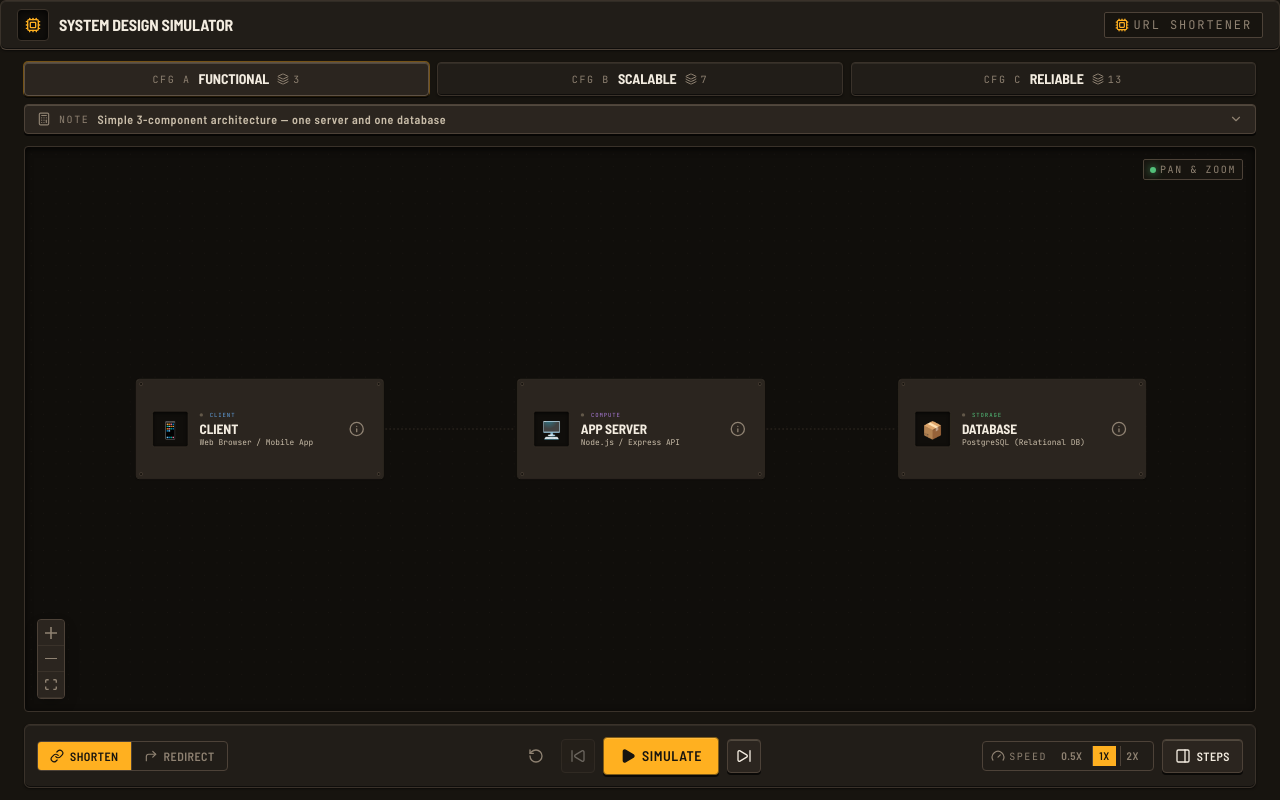
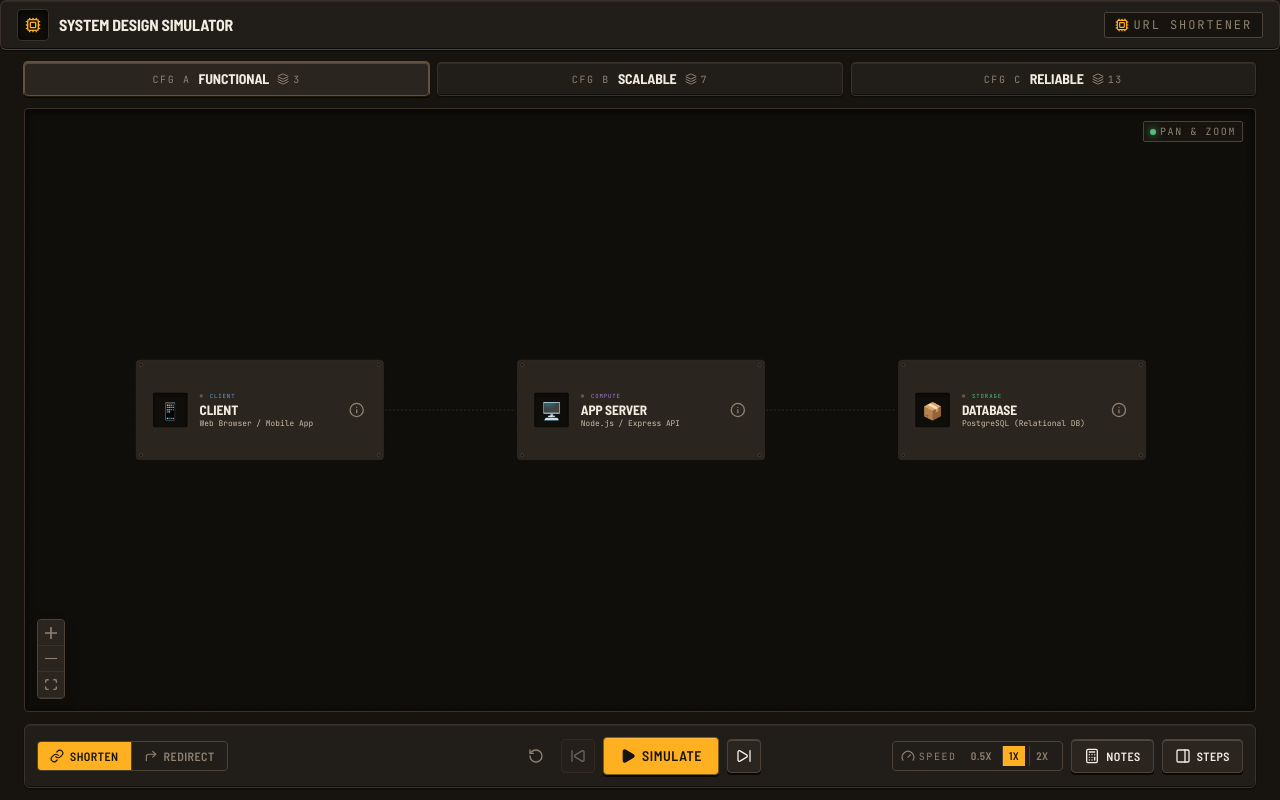
Before and after one commit to sojibrd/system_design_simulation, a Next.js app: page / in a window 1280 px wide. Built offline with nearby package versions, Linux system fonts and the light colour scheme.

Commit message:
feat: enhance ControlsBar and DesignNotes components for improved panel management and accessibility

```diff
--- a/app/components/simulation/ControlsBar.tsx
+++ b/app/components/simulation/ControlsBar.tsx
@@ -13,6 +13,7 @@ import {
   Link,
   CornerUpRight,
   PanelRight,
+  Calculator,
   SearchX,
   ShieldAlert,
   BarChart3,
@@ -31,6 +32,9 @@ const flowIcons: Record<FlowIcon, LucideIcon> = {
   analytics: BarChart3,
 };
 
+/** The side slot holds the walkthrough or the design notes — never both. */
+export type PanelKind = "steps" | "notes" | null;
+
 interface ControlsBarProps {
   isPlaying: boolean;
   speed: SpeedOption;
@@ -45,8 +49,11 @@ interface ControlsBarProps {
   onReset: () => void;
   onSpeedChange: (speed: SpeedOption) => void;
   onFlowChange: (flow: FlowKind) => void;
-  isPanelOpen: boolean;
-  onTogglePanel: () => void;
+  /** Which panel occupies the side slot, if any — one at a time. */
+  activePanel: PanelKind;
+  onTogglePanel: (panel: Exclude<PanelKind, null>) => void;
+  /** Levels without capacity numbers, trade-offs or concepts have no notes. */
+  hasNotes: boolean;
 }
 
 export const ControlsBar: React.FC<ControlsBarProps> = ({
@@ -63,8 +70,9 @@ export const ControlsBar: React.FC<ControlsBarProps> = ({
   onReset,
   onSpeedChange,
   onFlowChange,
-  isPanelOpen,
+  activePanel,
   onTogglePanel,
+  hasNotes,
 }) => {
   /**
    * Phones only. The controls split by WHEN they are used, not by importance:
@@ -80,20 +88,45 @@ export const ControlsBar: React.FC<ControlsBarProps> = ({
     setIsSetupOpen(false);
   };
 
-  // Rendered in the playback row on a phone and on the right on desktop, so it
-  // never forces a second row just to exist.
-  const stepsToggle = (
+  // Rendered in the playback row on a phone and on the right on desktop, so
+  // neither forces a second row just to exist. Both buttons drive ONE slot: the
+  // open one closes on a second press, the other one swaps into its place.
+  const stepsOpen = activePanel === "steps";
+  const notesOpen = activePanel === "notes";
+
+  const panelToggles = (
+    <>
       <Button
-      variant={isPanelOpen ? "primary" : "outline"}
-      onClick={onTogglePanel}
+        variant={notesOpen ? "primary" : "outline"}
+        onClick={() => onTogglePanel("notes")}
+        disabled={!hasNotes}
         className="px-3! py-2! text-xs! shrink-0 min-h-11 sm:min-h-0"
-      title={isPanelOpen ? "Hide steps panel (full-width diagram)" : "Show steps panel"}
-      aria-pressed={isPanelOpen}
+        title={
+          hasNotes
+            ? notesOpen
+              ? "Hide design notes"
+              : "Show design notes"
+            : "এই লেভেলে কোনো নোট নেই"
+        }
+        aria-pressed={notesOpen}
+        aria-label="Toggle design notes panel"
+      >
+        <Calculator className="w-4 h-4" />
+        <span className="hidden sm:inline">Notes</span>
+      </Button>
+
+      <Button
+        variant={stepsOpen ? "primary" : "outline"}
+        onClick={() => onTogglePanel("steps")}
+        className="px-3! py-2! text-xs! shrink-0 min-h-11 sm:min-h-0"
+        title={stepsOpen ? "Hide steps panel (full-width diagram)" : "Show steps panel"}
+        aria-pressed={stepsOpen}
         aria-label="Toggle step walkthrough panel"
       >
-      {isPanelOpen ? <PanelRightClose className="w-4 h-4" /> : <PanelRight className="w-4 h-4" />}
+        {stepsOpen ? <PanelRightClose className="w-4 h-4" /> : <PanelRight className="w-4 h-4" />}
         <span className="hidden sm:inline">Steps</span>
       </Button>
+    </>
   );
 
   return (
@@ -183,7 +216,7 @@ export const ControlsBar: React.FC<ControlsBarProps> = ({
             <SkipForward className="w-4 h-4" />
           </IconButton>
 
-          <span className="sm:hidden">{stepsToggle}</span>
+          <span className="sm:hidden flex items-center gap-2">{panelToggles}</span>
 
           {/* Phone-only gateway to the setup row */}
           <IconButton
@@ -231,7 +264,7 @@ export const ControlsBar: React.FC<ControlsBarProps> = ({
             <RotateCcw className="w-4 h-4" />
           </IconButton>
 
-          <span className="hidden sm:inline-flex">{stepsToggle}</span>
+          <span className="hidden sm:inline-flex items-center gap-2">{panelToggles}</span>
         </div>
       </div>
     </Panel>
--- a/app/components/simulation/DesignNotes.tsx
+++ b/app/components/simulation/DesignNotes.tsx
@@ -1,15 +1,14 @@
 "use client";
 
-import React, { useState } from "react";
+import React from "react";
 import { LevelConfig } from "@/app/lib/types";
 import {
-  ChevronDown,
-  ChevronUp,
   Calculator,
   GitCompare,
   Lightbulb,
+  X,
 } from "lucide-react";
-import { Badge } from "@/app/components/ui";
+import { Badge, IconButton, Panel } from "@/app/components/ui";
 
 /**
  * Everything that describes the LEVEL rather than the current step: what this
@@ -18,21 +17,19 @@ import { Badge } from "@/app/components/ui";
  * because that panel is step-scoped — it is replaced every time the step
  * advances, while these facts belong to the whole architecture.
  *
- * This row also carries the level tagline. It used to have its own callout
- * above, which cost a full row (two on a wide screen, once the concept tags
- * wrapped) to say the same kind of thing this row was already saying with a
- * static subtitle. One row, one job.
- *
- * The body is collapsed by default: it is reading material, and the canvas
- * needs the room.
+ * It used to be a collapsible row under the level tabs, which cost the canvas
+ * a permanent row just to hold a tagline and a chevron. Now it shares the
+ * walkthrough's slot: one panel, opened from the controls bar by either
+ * `Steps` or `Notes`, never both at once. Which means this component owns no
+ * open/close state — the page does — and the tagline it used to show while
+ * closed rides along as the panel's subtitle.
  */
-export const DesignNotes: React.FC<{ level: LevelConfig }> = ({ level }) => {
-  const [isOpen, setIsOpen] = useState(false);
-
+export const DesignNotes: React.FC<{
+  level: LevelConfig;
+  /** Dismisses the sheet. Only acted on for phones, where it overlays the canvas. */
+  onClose?: () => void;
+}> = ({ level, onClose }) => {
   const { scaleEstimate, tradeOffs, keyConcepts, tagline } = level;
-  // The tagline alone is not worth a disclosure — without a body to open, the
-  // row stays but stops pretending to be a button.
-  const hasBody = Boolean(scaleEstimate || tradeOffs?.length || keyConcepts?.length);
 
   // Four universal figures, then whatever this particular system also needs.
   const rows = scaleEstimate
@@ -46,35 +43,31 @@ export const DesignNotes: React.FC<{ level: LevelConfig }> = ({ level }) => {
     : [];
 
   return (
-    <div className="w-full">
-      {/* One row: what this level is (tagline), and the way into everything
-          else about it. */}
-      <button
-        type="button"
-        onClick={() => hasBody && setIsOpen((open) => !open)}
-        aria-expanded={hasBody ? isOpen : undefined}
-        disabled={!hasBody}
-        /* With no body to open the row is a plate, not a dead button — the
-           theme keeps it at full strength rather than dimming it. */
-        data-static={!hasBody}
-        className="control w-full justify-start gap-2 px-3 py-1.5 min-h-10 sm:min-h-0"
+    <Panel className="flex flex-col h-full p-3 sm:p-4 md:p-5 overflow-hidden">
+      <div className="flex items-start justify-between gap-2 pb-2 seam-b-heavy">
+        <div className="flex items-center gap-2 min-w-0">
+          <Calculator className="t-muted w-3.5 h-3.5 shrink-0" />
+          <span className="t-mono t-strong text-xs shrink-0">NOTE</span>
+        </div>
+
+        {/* Phones only — on a wide screen the panel is a column, not an overlay. */}
+        {onClose && (
+          <IconButton
+            variant="ghost"
+            onClick={onClose}
+            aria-label="Close design notes"
+            className="lg:hidden"
           >
-        <Calculator className="t-muted w-3.5 h-3.5 shrink-0" />
-        <span className="t-label shrink-0">Note</span>
-        <span className="t-body text-xs truncate normal-case">{tagline}</span>
-        {hasBody && (
-          <span className="t-muted ml-auto shrink-0">
-            {isOpen ? (
-              <ChevronUp className="w-3.5 h-3.5" />
-            ) : (
-              <ChevronDown className="w-3.5 h-3.5" />
+            <X className="w-4 h-4" />
+          </IconButton>
         )}
-          </span>
-        )}
-      </button>
+      </div>
 
-      {isOpen && (
-        <div className="surface-panel mt-2 max-h-[50dvh] sm:max-h-[38vh] overflow-y-auto p-3 flex flex-col gap-4">
+      {/* The tagline is the level's one-line identity; it led the old row and
+          still leads here. */}
+      <p className="t-body text-xs mt-2">{tagline}</p>
+
+      <div className="flex-1 min-h-0 overflow-y-auto mt-3 flex flex-col gap-4">
         {/* Lightest first: what this tier introduces, before the numbers. */}
         {keyConcepts && keyConcepts.length > 0 && (
           <section>
@@ -95,7 +88,7 @@ export const DesignNotes: React.FC<{ level: LevelConfig }> = ({ level }) => {
             <h4 className="t-label t-accent mb-2">
               Capacity Estimate
             </h4>
-              <dl className="grid grid-cols-2 sm:grid-cols-3 md:grid-cols-5 gap-2">
+            <dl className="grid grid-cols-2 gap-2">
               {rows.map((row) => (
                 <div
                   key={row.label}
@@ -166,7 +159,14 @@ export const DesignNotes: React.FC<{ level: LevelConfig }> = ({ level }) => {
           </section>
         )}
       </div>
-      )}
-    </div>
+    </Panel>
   );
 };
+
+/** Whether this level has anything worth opening the notes panel for. */
+export const hasDesignNotes = (level: LevelConfig): boolean =>
+  Boolean(
+    level.scaleEstimate ||
+      level.tradeOffs?.length ||
+      level.keyConcepts?.length
+  );
--- a/app/page.tsx
+++ b/app/page.tsx
@@ -10,9 +10,15 @@ import {
   LEVEL_PANEL_ID,
   levelTabId,
 } from "@/app/components/simulation/LevelTabs";
-import { DesignNotes } from "@/app/components/simulation/DesignNotes";
+import {
+  DesignNotes,
+  hasDesignNotes,
+} from "@/app/components/simulation/DesignNotes";
 import { FlowDiagram } from "@/app/components/simulation/FlowDiagram";
-import { ControlsBar } from "@/app/components/simulation/ControlsBar";
+import {
+  ControlsBar,
+  type PanelKind,
+} from "@/app/components/simulation/ControlsBar";
 import { WalkthroughPanel } from "@/app/components/simulation/WalkthroughPanel";
 import { Sheet } from "@/app/components/ui";
 
@@ -23,7 +29,10 @@ export default function Home() {
   const [currentLevelId, setCurrentLevelId] = useState<LevelId>(
     simulations[0].levels[0].id
   );
-  const [isPanelOpen, setIsPanelOpen] = useState(false);
+  /* The side slot holds ONE thing: the step walkthrough or the level's design
+     notes. Pressing the open panel's button closes it; pressing the other
+     swaps. */
+  const [activePanel, setActivePanel] = useState<PanelKind>(null);
 
   const simulation = getSimulation(currentSimulationId);
   // A simulation need not offer the level that was selected on the previous one
@@ -31,6 +40,15 @@ export default function Home() {
   const currentLevel =
     simulation.levels.find((level) => level.id === currentLevelId) ??
     simulation.levels[0];
+
+  /* A level may have no notes to show — switching to one while its panel is
+     open would otherwise leave an empty sheet on screen. */
+  const levelHasNotes = hasDesignNotes(currentLevel);
+  const openPanel: PanelKind =
+    activePanel === "notes" && !levelHasNotes ? null : activePanel;
+
+  const togglePanel = (panel: Exclude<PanelKind, null>) =>
+    setActivePanel((open) => (open === panel ? null : panel));
 
   const selectSimulation = (id: string) => {
     setCurrentSimulationId(id);
@@ -73,13 +91,12 @@ export default function Home() {
       {/* Main Container — fills exactly what the header leaves behind */}
       <main className="flex-1 min-h-0 w-full px-2 sm:px-3 md:px-5 lg:px-6 py-2 md:py-3 flex flex-col gap-2 md:gap-3">
         {/* Level Selector Tabs */}
-        <div className="shrink-0 flex flex-col gap-2">
+        <div className="shrink-0">
           <LevelTabs
             currentLevelId={currentLevelId}
             levels={simulation.levels}
             onSelectLevel={(levelId) => setCurrentLevelId(levelId)}
           />
-          <DesignNotes level={currentLevel} />
         </div>
 
         {/* Simulation stage — takes every pixel the other rows do not need */}
@@ -96,25 +113,31 @@ export default function Home() {
             role="tabpanel"
             aria-labelledby={levelTabId(currentLevel.id)}
             className={`min-h-0 h-full ${
-              isPanelOpen ? "lg:col-span-7 xl:col-span-8" : "lg:col-span-12"
+              openPanel ? "lg:col-span-7 xl:col-span-8" : "lg:col-span-12"
             }`}
           >
             <FlowDiagram
               key={`${simulation.id}-${currentLevelId}`}
               nodes={nodes}
               edges={edges}
-              fitViewSignal={isPanelOpen}
+              fitViewSignal={openPanel !== null}
             />
           </div>
 
           {/* Step-by-step walkthrough: a column on desktop, a bottom sheet on
               a phone. */}
           <Sheet
-            open={isPanelOpen}
-            onClose={() => setIsPanelOpen(false)}
-            label="Step walkthrough"
+            open={openPanel !== null}
+            onClose={() => setActivePanel(null)}
+            label={openPanel === "notes" ? "Design notes" : "Step walkthrough"}
             className="min-h-0 lg:col-span-5 xl:col-span-4"
           >
+            {openPanel === "notes" ? (
+              <DesignNotes
+                level={currentLevel}
+                onClose={() => setActivePanel(null)}
+              />
+            ) : (
               <WalkthroughPanel
                 currentStep={currentStep}
                 currentStepIndex={currentStepIndex}
@@ -122,8 +145,9 @@ export default function Home() {
                 steps={currentSteps}
                 onSelectStep={goToStep}
                 isFinished={isFinished}
-              onClose={() => setIsPanelOpen(false)}
+                onClose={() => setActivePanel(null)}
               />
+            )}
           </Sheet>
         </div>
 
@@ -143,8 +167,9 @@ export default function Home() {
             onReset={reset}
             onSpeedChange={setSpeed}
             onFlowChange={setFlowType}
-            isPanelOpen={isPanelOpen}
-            onTogglePanel={() => setIsPanelOpen((open) => !open)}
+            activePanel={openPanel}
+            onTogglePanel={togglePanel}
+            hasNotes={levelHasNotes}
           />
         </div>
       </main>
```
Lines whose indentation alone changed are shown as unchanged.
